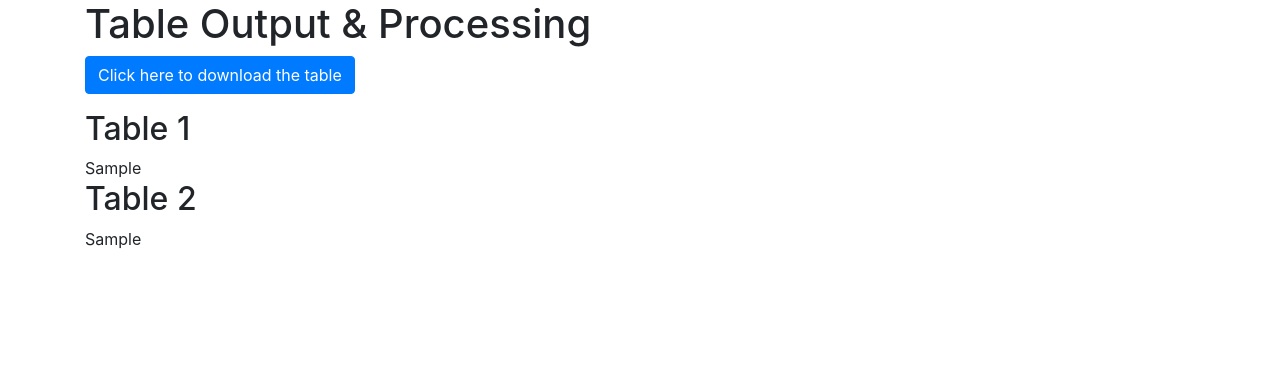
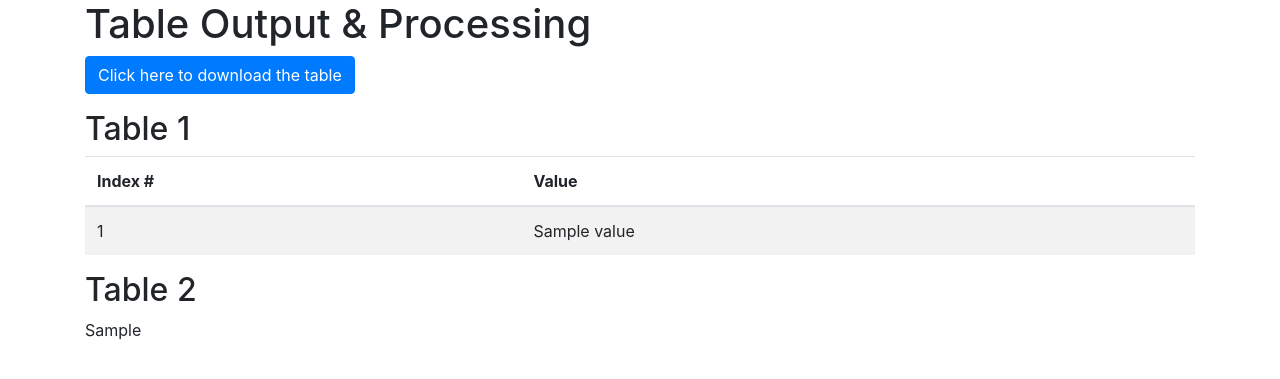
Before and after one commit to dewi1301/assessment1, a Flask app: template templates/index.html in a window 1280 px wide. Shown: the top 379 px of the page. Run offline with Flask 3, Linux system fonts and the light colour scheme; the template is opened without the code that fills it: most values are stand-ins (such as "Sample title", 1, 10 or a date in 2020); some libraries are stand-ins or nearby versions.

Commit message:
Update index.html

```diff
--- a/templates/index.html
+++ b/templates/index.html
@@ -12,7 +12,22 @@
         <p><a href="/download" class="btn btn-primary">Click here to download the table</a></p>
 
         <h2>Table 1</h2>
-        <div>{{ table1|safe }}</div>
+        <table class="table table-striped">
+            <thead>
+                <tr>
+                    <th>Index #</th>
+                    <th>Value</th>
+                </tr>
+            </thead>
+            <tbody>
+                {% for index, row in table1.iterrows() %}
+                <tr>
+                    <td>{{ index }}</td>
+                    <td>{{ row['Value'] }}</td>
+                </tr>
+                {% endfor %}
+            </tbody>
+        </table>
 
         <h2>Table 2</h2>
         <div>{{ table2|safe }}</div>
```
